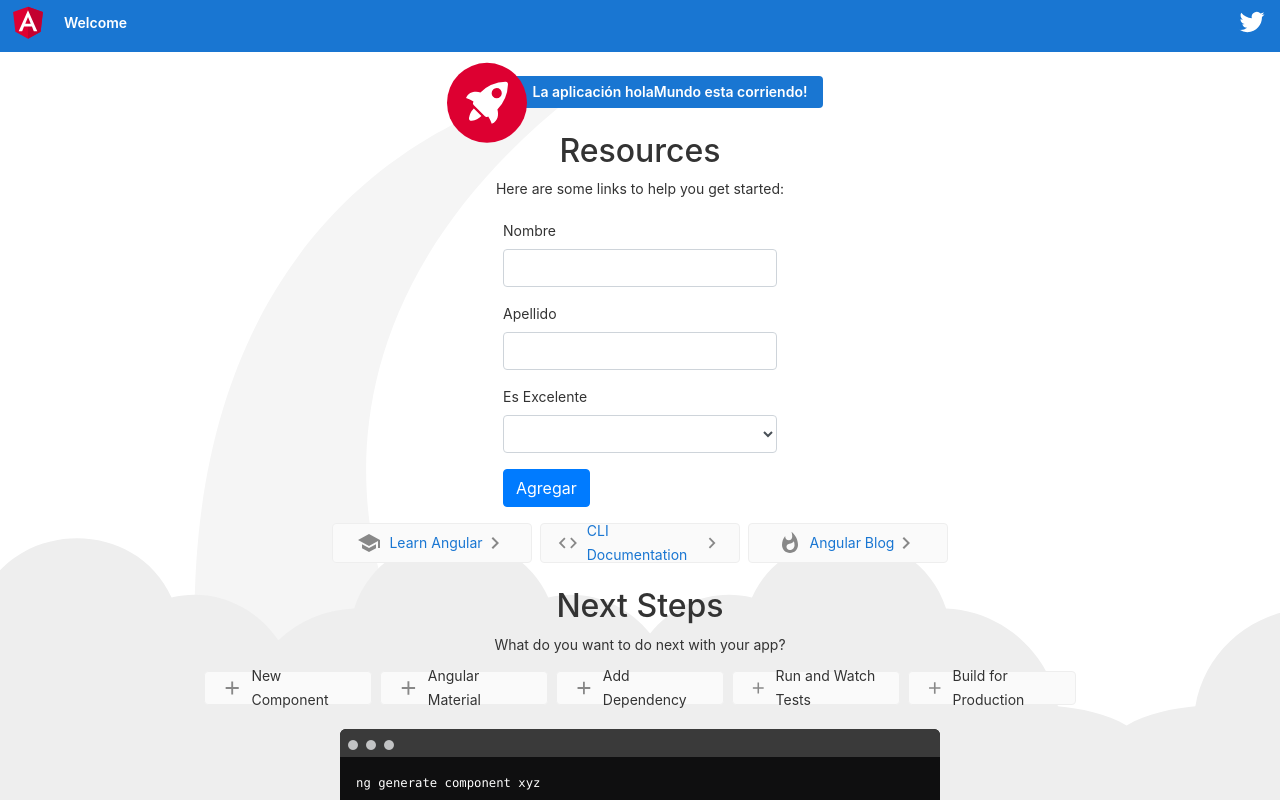
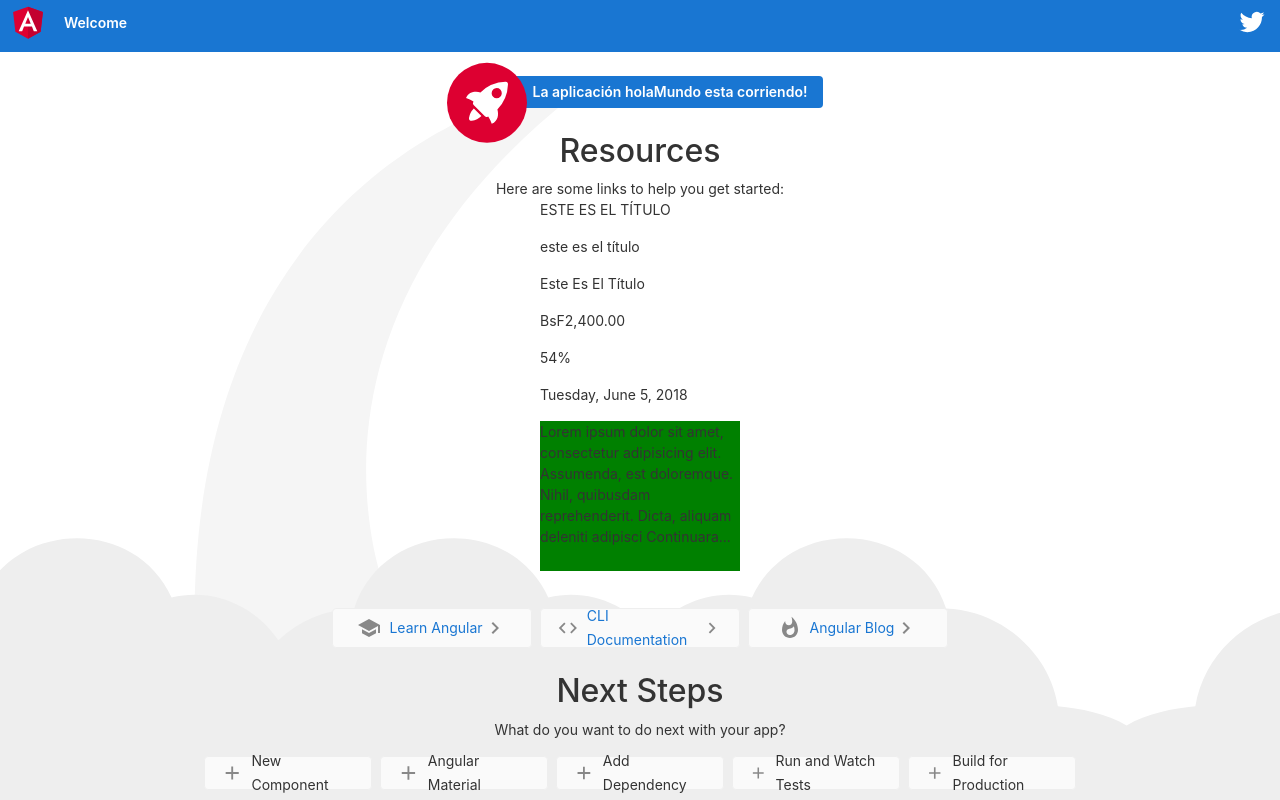
Before and after one commit to johan50693/Laravel_udemy, an Angular app: page / in a window 1280 px wide. Shown: the top 800 px of the page. Built offline with nearby package versions, Linux system fonts and the light colour scheme.

Commit message:
Pipes y pipes personalizados

```diff
--- a/src/app/app.component.html
+++ b/src/app/app.component.html
@@ -351,13 +351,14 @@
     </svg>
 
   </div>
-
+<!-- Lista de modulos -->
   <!-- Resources -->
   <h2>Resources</h2>
   <p>Here are some links to help you get started:</p>
   <!-- <app-titulos></app-titulos> -->
   <!-- <app-directiva></app-directiva> -->
-  <app-ejemplo></app-ejemplo>
+  <!-- <app-ejemplo></app-ejemplo> -->
+  <app-pipes></app-pipes>
 
   <div class="card-container">
     <a class="card" target="_blank" rel="noopener" href="https://angular.io/tutorial">
--- a/src/app/app.module.ts
+++ b/src/app/app.module.ts
@@ -6,13 +6,17 @@ import { TitulosComponent } from './titulos/titulos.component';
 import { FormsModule } from '@angular/forms';
 import { DirectivaComponent } from './directiva/directiva.component';
 import { EjemploComponent } from './ejemplo/ejemplo.component';
+import { PipesComponent } from './pipes/pipes.component';
+import { ContentLargePipe } from './content-large.pipe';
 
 @NgModule({
   declarations: [
     AppComponent,
     TitulosComponent,
     DirectivaComponent,
-    EjemploComponent
+    EjemploComponent,
+    PipesComponent,
+    ContentLargePipe
   ],
   imports: [
     BrowserModule,
--- /dev/null
+++ b/src/app/content-large.pipe.ts
@@ -0,0 +1,17 @@
+import { Pipe, PipeTransform } from '@angular/core';
+
+@Pipe({
+  name: 'contentLarge'
+})
+export class ContentLargePipe implements PipeTransform {
+
+  transform(valor: string): string {
+
+    if(valor.toString().length > 140 ){
+      valor= valor.substr(0,150);
+    }
+    valor = valor + 'Continuara...';
+    return valor;
+  }
+
+}
--- /dev/null
+++ b/src/app/pipes/pipes.component.css
@@ -0,0 +1,6 @@
+
+.cuadrado{
+    width: 200px;
+    height: 150px;
+    background: green;
+}
--- /dev/null
+++ b/src/app/pipes/pipes.component.html
@@ -0,0 +1,11 @@
+<p>{{titulo |uppercase}}</p>
+<p>{{titulo |lowercase}}</p>
+<p>{{titulo |titlecase}}</p>
+<p>{{dinero |currency: 'BsF'}}</p>
+<p>{{ganancias |percent}}</p>
+<p>{{fechaNacimiento | date:'fullDate'}}</p>
+
+<div class="cuadrado">
+    <p>{{textolargo |contentLarge}}</p>
+</div>
+<br>
--- /dev/null
+++ b/src/app/pipes/pipes.component.ts
@@ -0,0 +1,21 @@
+import { Component, OnInit } from '@angular/core';
+
+@Component({
+  selector: 'app-pipes',
+  templateUrl: './pipes.component.html',
+  styleUrls: ['./pipes.component.css']
+})
+export class PipesComponent implements OnInit {
+
+  titulo: string= 'Este es el título';
+  dinero: number= 2400;
+  ganancias: number=0.54;
+  fechaNacimiento: Date= new Date('06-5-2018');
+  textolargo: string='Lorem ipsum dolor sit amet, consectetur adipisicing elit. Assumenda, est doloremque. Nihil, quibusdam reprehenderit. Dicta, aliquam deleniti adipisci omnis magnam ex voluptatibus rerum minima, modi cumque aliquid soluta perferendis velit.';
+
+  constructor() { }
+
+  ngOnInit() {
+  }
+
+}
```
Also changed, not shown: 2 other files (tests, documents, lock files or other folders).
